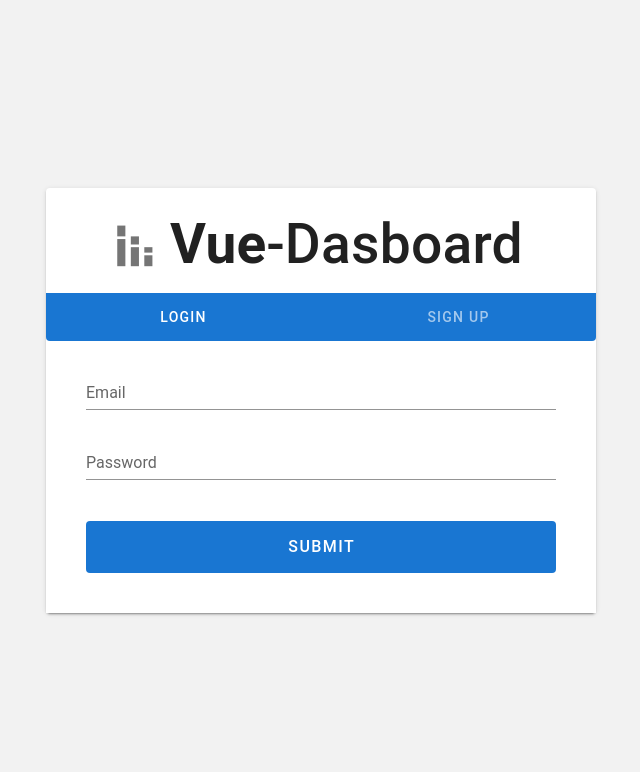
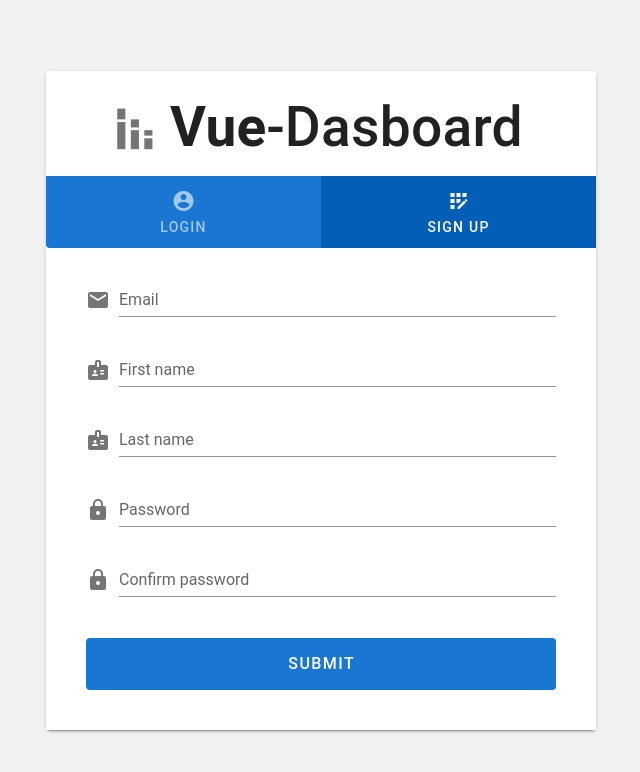
Before and after one commit to Faryyaz/vue-dashboard, a Vue app: page /signup in a window 1280 px wide. Shown: the top 772 px of the page, without its empty margins (319-959 px from the left). Built offline with nearby package versions, Linux system fonts and the light colour scheme.

Commit message:
Logic for login and sign up and added sign up form

```diff
--- a/src/views/Account.vue
+++ b/src/views/Account.vue
@@ -4,23 +4,36 @@
             <v-card max-width="550px" class="mx-auto">
                 <v-card-title class="pt-6">
                     <div class="d-flex align-center mx-auto">
-                        <v-icon size="65" style="margin-left: -18px" class="mr-1">stacked_bar_chart</v-icon>
+                        <v-icon
+                            size="65"
+                            style="margin-left: -18px"
+                            class="mr-1"
+                            >stacked_bar_chart</v-icon>
                         <span style="font-size: 55px" class="font-weight-bold">Vue</span>
                         <span style="font-size: 55px">-Dasboard</span>
                     </div>
                 </v-card-title>
-                <v-tabs fixed-tabs
+                <v-tabs
+                    v-model="tab"
+                    fixed-tabs
                     background-color="primary"
                     hide-slider
-                    dark>
-                    <template v-for="name in tabs.names">
-                        <v-tab ripple :key="name">{{ name }}</v-tab>
+                    dark
+                    active-class="primary darken-1"
+                    icons-and-text>
+                    <template v-for="tab in tabs">
+                        <v-tab ripple :key="tab.title">
+                            {{ tab.title }}
+                            <v-icon>{{ tab.icon }}</v-icon>
+                        </v-tab>
                     </template>
-                    <template v-for="(component, index) in tabs.components">
-                        <v-tab-item :key="index" class="py-5 px-10">
-                            <component :is="component"></component>
-                        </v-tab-item>
-                    </template>
+                    <v-tabs-items v-model="tab">
+                        <template v-for="(tab, index) in tabs">
+                            <v-tab-item :key="index" class="py-5 px-10">
+                                <component :is="tab.component"></component>
+                            </v-tab-item>
+                        </template>
+                    </v-tabs-items>
                 </v-tabs>
             </v-card>
         </v-flex>
@@ -38,9 +51,33 @@ import SignUp from "./SignUp.vue";
     },
 })
 export default class Account extends Vue {
+
     tabs = {
-        names: ["Login", "Sign up"],
-        components: [Login, SignUp],
+        login: {
+            title: "Login",
+            component: Login,
+            icon: "account_circle",
+        },
+        signUp: {
+            title: "Sign Up",
+            component: SignUp,
+            icon: "app_registration",
+        },
     };
+
+    get tab() {
+        if (this.$route.name === 'SignUp') {
+            return 1;
+        }
+        return 0;
+    }
+
+    set tab(value: number) {
+        if (value === 1) {
+            this.$router.push({ name: 'SignUp' });
+        } else {
+            this.$router.push({ name: 'Login' });
+        }
+    }
 }
 </script>
--- a/src/views/Login.vue
+++ b/src/views/Login.vue
@@ -2,6 +2,7 @@
     <v-form>
         <template v-for="field in form">
             <component
+                :prepend-icon="field.icon"
                 :key="field.attr.name"
                 :is="field.type"
                 v-model="field.value"
@@ -28,6 +29,7 @@ export default class Login extends Vue {
         email: {
             type: 'v-text-field',
             value: '',
+            icon: 'email',
             attr: {
                 label: 'Email',
                 name: 'email',
@@ -37,6 +39,7 @@ export default class Login extends Vue {
         password: {
             type: 'v-text-field',
             value: '',
+            icon: 'lock',
             attr: {
                 type: 'password',
                 label: 'Password',
--- a/src/views/SignUp.vue
+++ b/src/views/SignUp.vue
@@ -1,11 +1,83 @@
 <template>
-    <div>
-        sign up
-    </div>
+    <v-form>
+        <template v-for="field in form">
+            <component
+                :prepend-icon="field.icon"
+                :key="field.attr.name"
+                :is="field.type"
+                v-model="field.value"
+                v-bind="field.attr">
+            </component>
+        </template>
+        <v-btn
+            type="submit"
+            color="primary"
+            block
+            depressed
+            class="my-5"
+            x-large>
+            Submit
+        </v-btn>
+    </v-form>
 </template>
 <script lang="ts">
 import { Component, Vue } from 'vue-property-decorator'
 
 @Component
-export default class SignUp extends Vue {}
+export default class SignUp extends Vue {
+    form = {
+        email: {
+            type: 'v-text-field',
+            value: '',
+            icon: 'email',
+            attr: {
+                label: 'Email',
+                name: 'email',
+                required: true
+            }
+        },
+        firstName: {
+            type: 'v-text-field',
+            value: '',
+            icon: 'badge',
+            attr: {
+                label: 'First name',
+                name: 'firstName',
+                required: true
+            }
+        },
+        lastName: {
+            type: 'v-text-field',
+            value: '',
+            icon: 'badge',
+            attr: {
+                label: 'Last name',
+                name: 'lastName',
+                required: true
+            }
+        },
+        password: {
+            type: 'v-text-field',
+            value: '',
+            icon: 'lock',
+            attr: {
+                type: 'password',
+                label: 'Password',
+                name: 'password',
+                required: true
+            }
+        },
+        confirmPassword: {
+            type: 'v-text-field',
+            value: '',
+            icon: 'lock',
+            attr: {
+                type: 'password',
+                label: 'Confirm password',
+                name: 'confirmPassword',
+                required: true
+            }
+        }
+    }
+}
 </script>
```
